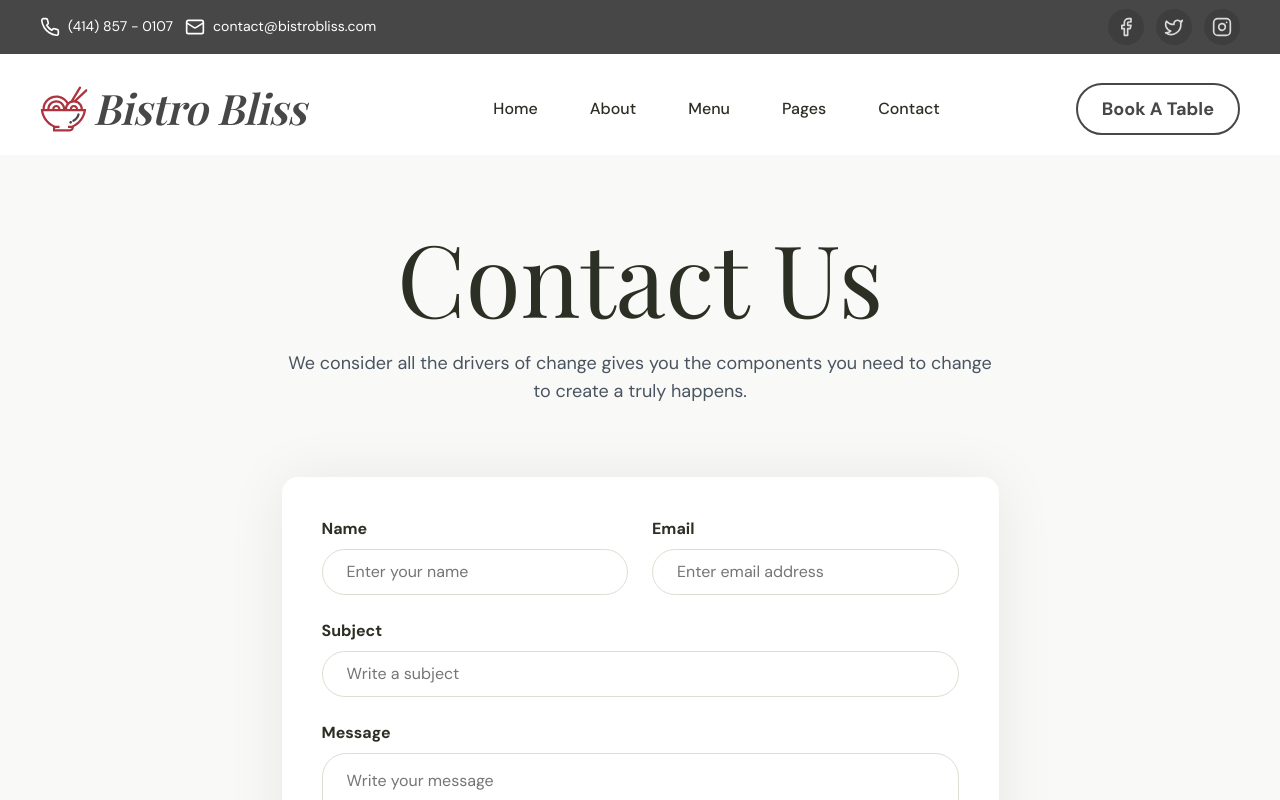
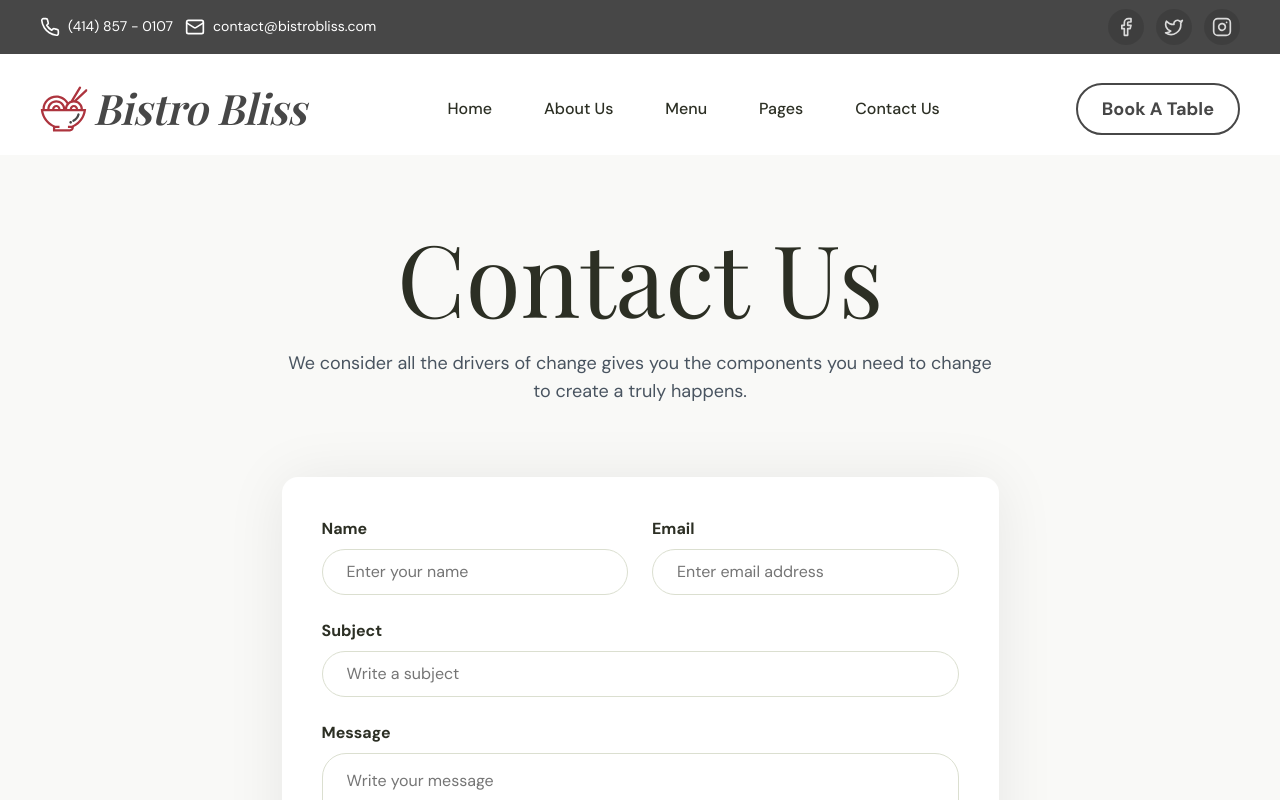
Before and after one commit to dawudarif/food-app, a React (Create React App) app: page /en/contact in a window 1280 px wide. Shown: the top 800 px of the page. Built offline with nearby package versions, Linux system fonts and the light colour scheme; a web font is replaced by a local one.

Commit message:
feat: added translations, i18next fixes
tranlations for routes, language change fixed when the router pathname changed, refactored code

```diff
--- a/public/locales/en/translation.json
+++ b/public/locales/en/translation.json
@@ -1,4 +1,11 @@
 {
+  "routes": {
+    "home": "Home",
+    "about": "About Us",
+    "menu": "Menu",
+    "pages": "Pages",
+    "contact": "Contact Us"
+  },
   "hero": {
     "title": "Best food for your tastes",
     "desc": "Discover delectable cuisine and unforgettable moments in our welcoming, culinary haven.",
--- a/src/App.tsx
+++ b/src/App.tsx
@@ -1,28 +1,16 @@
 import { Fragment } from "react";
+import { useTranslation } from "react-i18next";
 import { Navigate, Route } from "react-router";
 import { Routes } from "react-router-dom";
 import Header from "./components/layout/Header/Header";
-import { LanguageWrapper } from "./lib/LanguageWrapper";
-import About from "./pages/About/About";
-import Contact from "./pages/Contact/Contact";
-import Home from "./pages/Home/Home";
-import Menu from "./pages/Menu/Menu";
-import Pages from "./pages/Pages";
+import useTranslatedRoutes from "./hooks/useTranlatedRoutes";
+import { LanguageWrapper } from "./i18n/LanguageWrapper";
 import "./styles/globals.scss";
 
-export const routes = [
-  { path: "/", name: "home", element: <Home /> },
-  { path: "/about", name: "about", element: <About /> },
-  { path: "/menu", name: "menu", element: <Menu /> },
-  { path: "/pages", name: "pages", element: <Pages /> },
-  {
-    path: "/contact",
-    name: "contact",
-    element: <Contact />,
-  },
-];
+function App() {
+  const routes = useTranslatedRoutes();
+  const { i18n } = useTranslation();
 
-function App() {
   return (
     <>
       <Header />
@@ -32,7 +20,9 @@ function App() {
             <Fragment key={index}>
               <Route
                 path={item.path}
-                element={<Navigate to={"/en" + item.path} replace />}
+                element={
+                  <Navigate to={"/" + i18n.language + item.path} replace />
+                }
               />
               <Route
                 path={"/:lng" + item.path}
--- a/src/components/layout/Header/Header.tsx
+++ b/src/components/layout/Header/Header.tsx
@@ -2,7 +2,7 @@ import clsx from "clsx";
 import { Facebook, Instagram, Mail, Menu, Phone, Twitter } from "lucide-react";
 import { useEffect, useState } from "react";
 import { Link, useLocation } from "react-router-dom";
-import { routes } from "../../../App";
+import useTranslatedRoutes from "../../../hooks/useTranlatedRoutes";
 import styles from "./Header.module.scss";
 
 export default function Header() {
@@ -87,6 +87,8 @@ export default function Header() {
 }
 
 const NavLinks = ({ pathname }: { pathname: string }) => {
+  const routes = useTranslatedRoutes();
+
   return (
     <>
       {routes.map((item, index) => {
--- /dev/null
+++ b/src/hooks/useTranlatedRoutes.tsx
@@ -0,0 +1,21 @@
+import React from "react";
+import { useTranslation } from "react-i18next";
+import About from "../pages/About/About";
+import Contact from "../pages/Contact/Contact";
+import Home from "../pages/Home/Home";
+import Menu from "../pages/Menu/Menu";
+import Pages from "../pages/Pages";
+
+const useTranslatedRoutes = () => {
+  const { t } = useTranslation();
+
+  return [
+    { path: "/", name: t("routes.home"), element: <Home /> },
+    { path: "/about", name: t("routes.about"), element: <About /> },
+    { path: "/menu", name: t("routes.menu"), element: <Menu /> },
+    { path: "/pages", name: t("routes.pages"), element: <Pages /> },
+    { path: "/contact", name: t("routes.contact"), element: <Contact /> },
+  ];
+};
+
+export default useTranslatedRoutes;
--- a/src/index.tsx
+++ b/src/index.tsx
@@ -4,7 +4,7 @@ import App from "./App";
 import reportWebVitals from "./reportWebVitals";
 import { BrowserRouter } from "react-router-dom";
 import { I18nextProvider } from "react-i18next";
-import i18n from "./i18next";
+import i18n from "./i18n/i18next";
 
 const root = ReactDOM.createRoot(
   document.getElementById("root") as HTMLElement
```
Also changed, not shown: public/locales/fr/translation.json (+7 -0 lines), src/i18n/LanguageWrapper.tsx (renamed from src/lib/languageWrapper.tsx), src/i18n/i18next.ts (renamed from src/i18next.ts), src/logo.svg (deleted), src/sections/HomeHero/HomeHero.tsx (renamed from src/sections/HomeHero/HomeHero.jsx), src/sections/MenuLinks/MenuLinks.tsx (renamed from src/sections/MenuLinks/MenuLinks.jsx).
